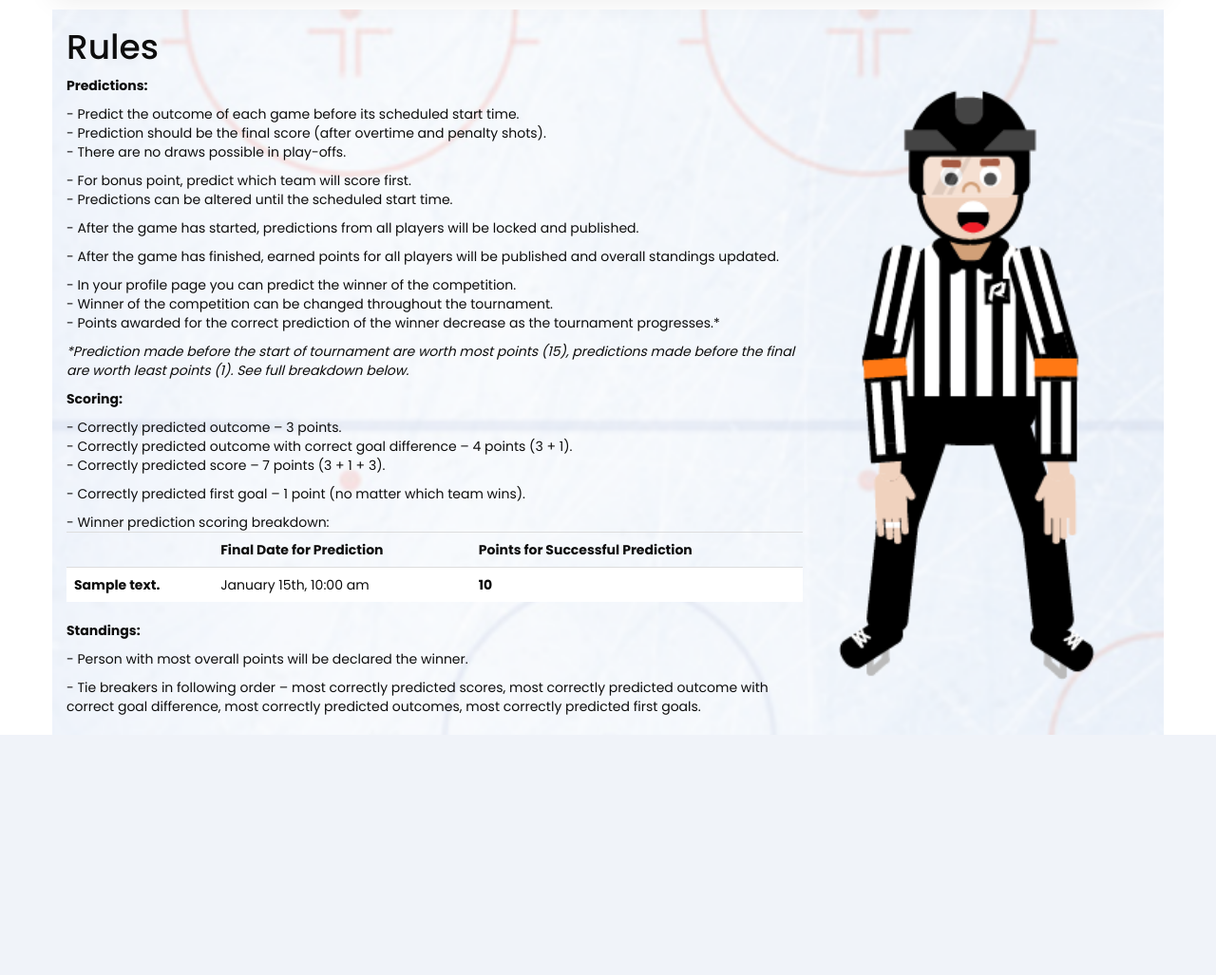
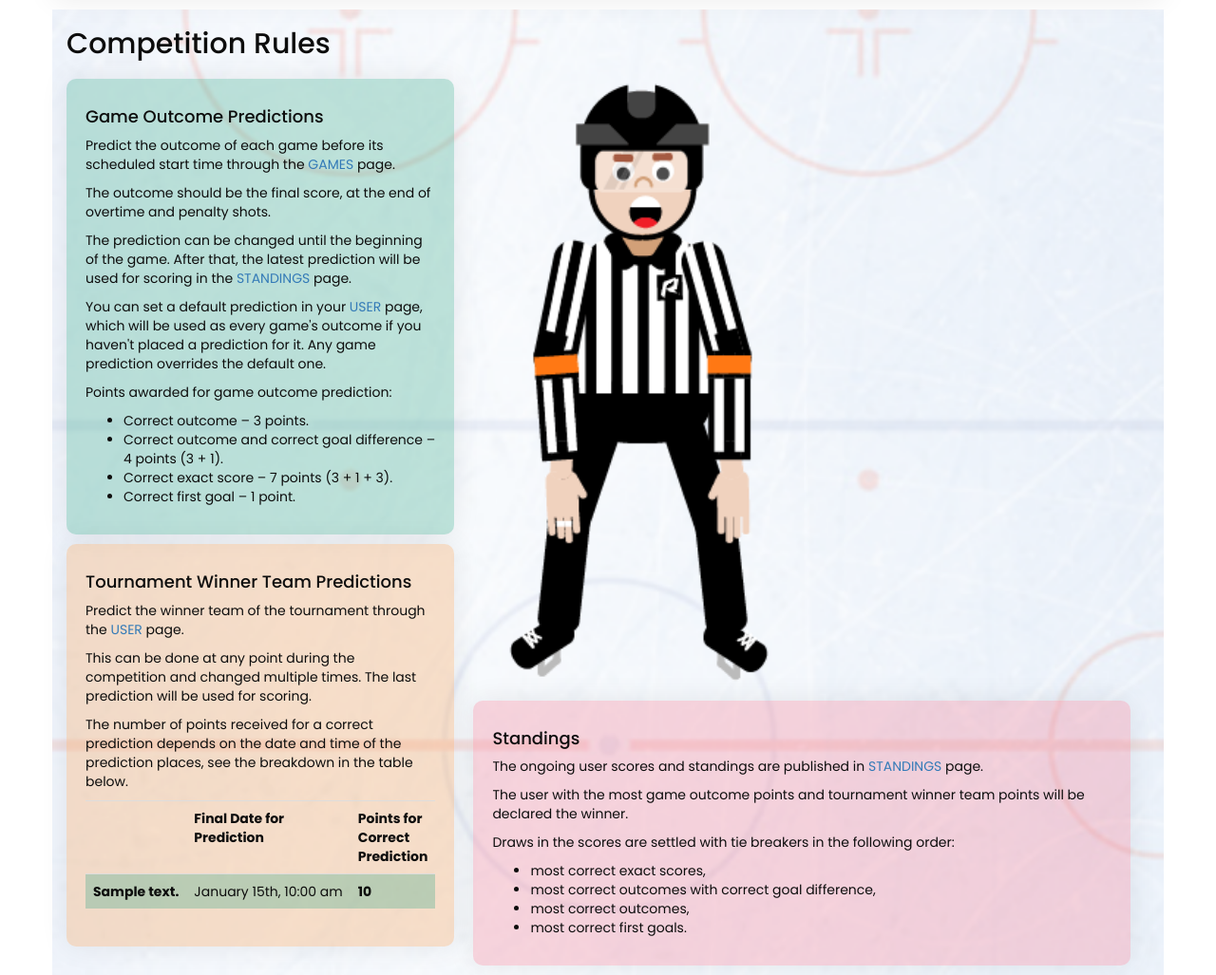
Before and after one commit to Manolopoulaki/icehockey25_website, a Flask app: page /rules in a window 1280 px wide. Shown: the part 90-1117 px from the top of the page at 95% size. Before the commit the page ends 864 px from the top, so only its background shows below. Run offline with Flask 2, Linux system fonts and the light colour scheme; a user stored in the database is signed in; tables that the repository leaves empty hold one stand-in row (values such as "Sample post"); some libraries are stand-ins or nearby versions.

Commit message:
revamp of rules page

```diff
--- a/app/static/styles.css
+++ b/app/static/styles.css
@@ -49,23 +49,6 @@ html, body {
   background-repeat: repeat-y;
   background-size: 100%;
   background-position: center top;
-}
-
-.column { float: left; }
-.left { width: 68%; }
-.right { width: 30%; }
-
-/* Clear floats after the columns */
-.row:after {
-  content: "";
-  display: table;
-  clear: both;
-}
-
-/* Responsive layout - makes the two columns stack on top of each other instead of next to each other */
-@media screen and (max-width: 800px) {
-  .column { width: 100%; }
-  .right { display: none; }
 }
 
 svg > g > g:last-child { pointer-events: none; }
@@ -174,7 +157,7 @@ input#score_b {
 .bbsubmit { grid-area: 7 / 3 / 8 / 6; }
 
 tr:nth-child(even) {
-  background-color: var(--color-bg);
+  background-color: color-mix(in srgb, var(--color-primary) 30%, transparent);
 }
 
 .sticky-banner {
@@ -233,14 +216,13 @@ button {
   .showHide { display: block; }
 }
 
-/* Home page columns */
 .content-columns {
   display: flex;
   flex-direction: column; /* Default for small screens */
   gap: 20px;
 }
 
-.chat-section, .leaderboard-section { flex: 1; }
+.right-section, .left-section { flex: 1; }
 
 @media (min-width: 768px) {
   .content-columns {
@@ -248,12 +230,21 @@ button {
     align-items: flex-start;
   }
 
-  .chat-section {
-    flex: 2; /* Chat takes more space */
+  .right-section {
+    flex: 2; /* right section takes more space */
     margin-right: 20px;
   }
 
-  .leaderboard-section {
-    flex: 1; /* Leaderboard narrower */
+  .left-section {
+    flex: 1; /* this section narrower */
   }
 }
+
+.box {
+  background-color: color-mix(in srgb, var(--color-primary) 30%, transparent);
+  border-radius: 10px;
+  box-shadow: 0 0 30px rgba(0, 0, 0, .08);
+  padding: 20px;
+  margin: 10px 0;
+  color: var(--color-text);
+}
--- a/app/templates/index.html
+++ b/app/templates/index.html
@@ -35,7 +35,7 @@
   {% endif %}
 
 <div class="content-columns">
-    <div class="leaderboard-section">
+    <div class="left-section">
         <h2>{{ _('Leaderboard') }}</h2>
         <table style="width:100%; border-collapse: collapse; text-align: center;">
         <tr style="vertical-align: bottom;">
@@ -61,7 +61,7 @@
         <h2>{{ _('Useful Links') }}</h2>
         <a href="https://www.iihf.com/en/events/2025/wm">{{ _('IIHF 2025 official page') }}</a>
     </div>
-    <div class="chat-section">
+    <div class="right-section">
         <h2>{{ _('Chat') }}</h2>
             <form method="post" action="">
                 {{ form.hidden_tag() }}
--- a/app/templates/rules.html
+++ b/app/templates/rules.html
@@ -1,51 +1,40 @@
 {% extends "base.html" %}
 
 {% block app_content %}
-	<h1>{{ _('Rules') }}</h1>
-
-	<div class="roww">
-		<div class="column left">
-		<dl>
-			<dt>{{ _('Predictions:') }}</dt>
-			<p></p>
-			<dd>{{ _('- Predict the outcome of each game before its scheduled start time.') }}</dd>
-			<dd>{{ _('- Prediction should be the final score (after overtime and penalty shots).') }}</dd>
-			<dd>{{ _('- There are no draws possible in play-offs.') }}</dd>
-			<p></p>
-			<dd>{{ _('- For bonus point, predict which team will score first.') }}</dd>
-			<dd>{{ _('- Predictions can be altered until the scheduled start time.') }}</dd>
-			<p></p>
-			<dd>{{ _('- After the game has started, predictions from all players will be locked and published.') }}</dd>
-			<p></p>
-			<dd>{{ _('- After the game has finished, earned points for all players will be published and overall standings updated.') }}</dd>
-			<p></p>
-			<dd>{{ _('- In your profile page you can predict the winner of the competition.') }}</dd>
-			<dd>{{ _('- Winner of the competition can be changed throughout the tournament.') }}</dd>
-			<dd>{{ _('- Points awarded for the correct prediction of the winner decrease as the tournament progresses.*') }}</dd>
-			<p></p>
-			<dd style="font-style: italic;">{{ _('*Prediction made before the start of tournament are worth most points (15), predictions made before the final are worth least points (1). See full breakdown below.') }}</dd>
-			<p></p>
-			<p></p>
-			<dt>{{ _('Scoring:') }}</dt>
-			<p></p>
+	<h2>{{ _('Competition Rules') }}</h2>
+	<div class="content-columns">
+    	<div class="left-section">
+			<div class="box">
+				<h4>{{ _('Game Outcome Predictions') }}</h4>
+				<p>{{ _('Predict the outcome of each game before its scheduled start time through the ') }}<a href="{{ url_for('games', idd=game_id) }}">{{ _('GAMES') }}</a>{{ _(' page.') }}</p>
+				<p>{{ _('The outcome should be the final score, at the end of overtime and penalty shots.') }}</p>
+				<p>{{ _('The prediction can be changed until the beginning of the game. After that, the latest prediction will be used for scoring in the ') }}<a href="{{ url_for('standings') }}">{{ _('STANDINGS') }}</a>{{ _(' page.') }}</p>
+				<p>{{ _('You can set a default prediction in your ') }}<a href="{{ url_for('user', username=current_user.username) }}">{{ _('USER') }}</a>{{ _(' page, which will be used as every game\'s outcome if you haven\'t placed a prediction for it. Any game prediction overrides the default one.') }}</p>
+				<p>{{ _('Points awarded for game outcome prediction:') }}
+					<ul>
 						{% if sport == "hockey": %}
-			<dd>{{ _('- Correctly predicted outcome – 3 points.') }}</dd>
-			<dd>{{ _('- Correctly predicted outcome with correct goal difference – 4 points (3 + 1).') }}</dd>
-			<dd>{{ _('- Correctly predicted score – 7 points (3 + 1 + 3).') }}</dd>
+						<li>{{ _('Correct outcome – 3 points.') }}</li>
+						<li>{{ _('Correct outcome and correct goal difference – 4 points (3 + 1).') }}</li>
+						<li>{{ _('Correct exact score – 7 points (3 + 1 + 3).') }}</li>
 						{% elif sport == "football": %}
-			<dd>{{ _('- Correctly predicted outcome – 2 points.') }}</dd>
-			<dd>{{ _('- Correctly predicted outcome with correct goal difference – 3 points (2 + 1).') }}</dd>
-			<dd>{{ _('- Correctly predicted score – 6 points (2 + 1 + 3).') }}</dd>
+						<li>{{ _('Correct outcome – 2 points.') }}</li>
+						<li>{{ _('Correct outcome and correct goal difference – 3 points (2 + 1).') }}</li>
+						<li>{{ _('Correct exact score – 6 points (2 + 1 + 3).') }}</li>
 						{% endif %}
-			<p></p>
-			<dd>{{ _('- Correctly predicted first goal – 1 point (no matter which team wins).') }}</dd>
-			<p></p>
-			<dd>{{ _('- Winner prediction scoring breakdown:') }}</dd>
+						<li>{{ _('Correct first goal – 1 point.') }}</li>
+					</ul>
+				</p>
+			</div>
+			<div class="box" style="background-color: color-mix(in srgb, var(--color-bright) 30%, transparent);">
+				<h4>{{ _('Tournament Winner Team Predictions') }}</h4>
+				<p>{{ _('Predict the winner team of the tournament through the ') }}<a href="{{ url_for('user', username=current_user.username) }}">{{ _('USER') }}</a>{{ _(' page.') }}</p>
+				<p>{{ _('This can be done at any point during the competition and changed multiple times. The last prediction will be used for scoring.') }}</p>
+				<p>{{ _('The number of points received for a correct prediction depends on the date and time of the prediction places, see the breakdown in the table below.') }}</p>
 				<table class="table table-hover">
 					<tr>
 						<th> </th>
 						<th>{{ _('Final Date for Prediction') }}</th>
-	    				<th>{{ _('Points for Successful Prediction') }}</th>
+						<th>{{ _('Points for Correct Prediction') }}</th>
 					</tr>
 					{% for points in winner_bet %}
 					<tr style="white-space: nowrap">
@@ -59,13 +48,22 @@
 					</tr>
 					{% endfor %}
 				</table>
-			<p></p>
-			<dt>{{ _('Standings:') }}</dt>
-			<p></p>
-			<dd>{{ _('- Person with most overall points will be declared the winner.') }}</dd>
-			<p></p>
-			<dd>{{ _('- Tie breakers in following order – most correctly predicted scores, most correctly predicted outcome with correct goal difference, most correctly predicted outcomes, most correctly predicted first goals.') }}</dd>
-		</dl>
 			</div>
-	<div class="column right">  <img src="{{ url_for('static', filename='essentials_' ~ sport ~ '/referee.png') }}" width="100%" /></div>
+		</div>
+		<div class="right-section">
+			<img src="{{ url_for('static', filename='essentials_' ~ sport ~ '/referee.png') }}" width="50%" />
+			<div class="box" style="background-color: color-mix(in srgb, var(--color-accent) 30%, transparent);">
+				<h4>{{ _('Standings') }}</h4>
+				<p>{{ _('The ongoing user scores and standings are published in ') }}<a href="{{ url_for('standings') }}">{{ _('STANDINGS') }}</a>{{ _(' page.') }}</p>
+				<p>{{ _('The user with the most game outcome points and tournament winner team points will be declared the winner.') }}</p>
+				<p>{{ _('Draws in the scores are settled with tie breakers in the following order:') }}
+					<ul>
+						<li>{{ _('most correct exact scores,') }}</li>
+						<li>{{ _('most correct outcomes with correct goal difference,') }}</li>
+						<li>{{ _('most correct outcomes,') }}</li>
+						<li>{{ _('most correct first goals.') }}</li>
+					</ul>
+				</p>
+			</div>
+		</div>
 {% endblock %}
```
Lines whose indentation alone changed are shown as unchanged.
